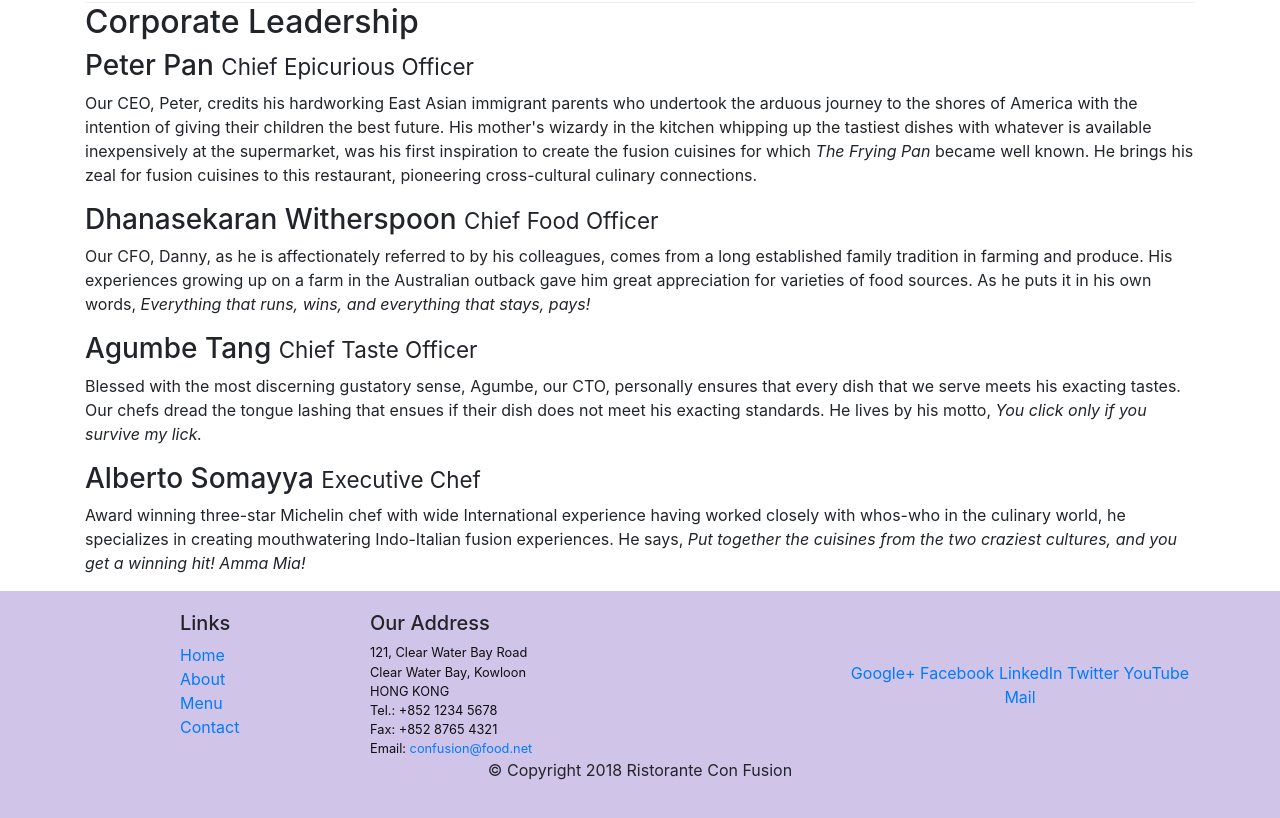
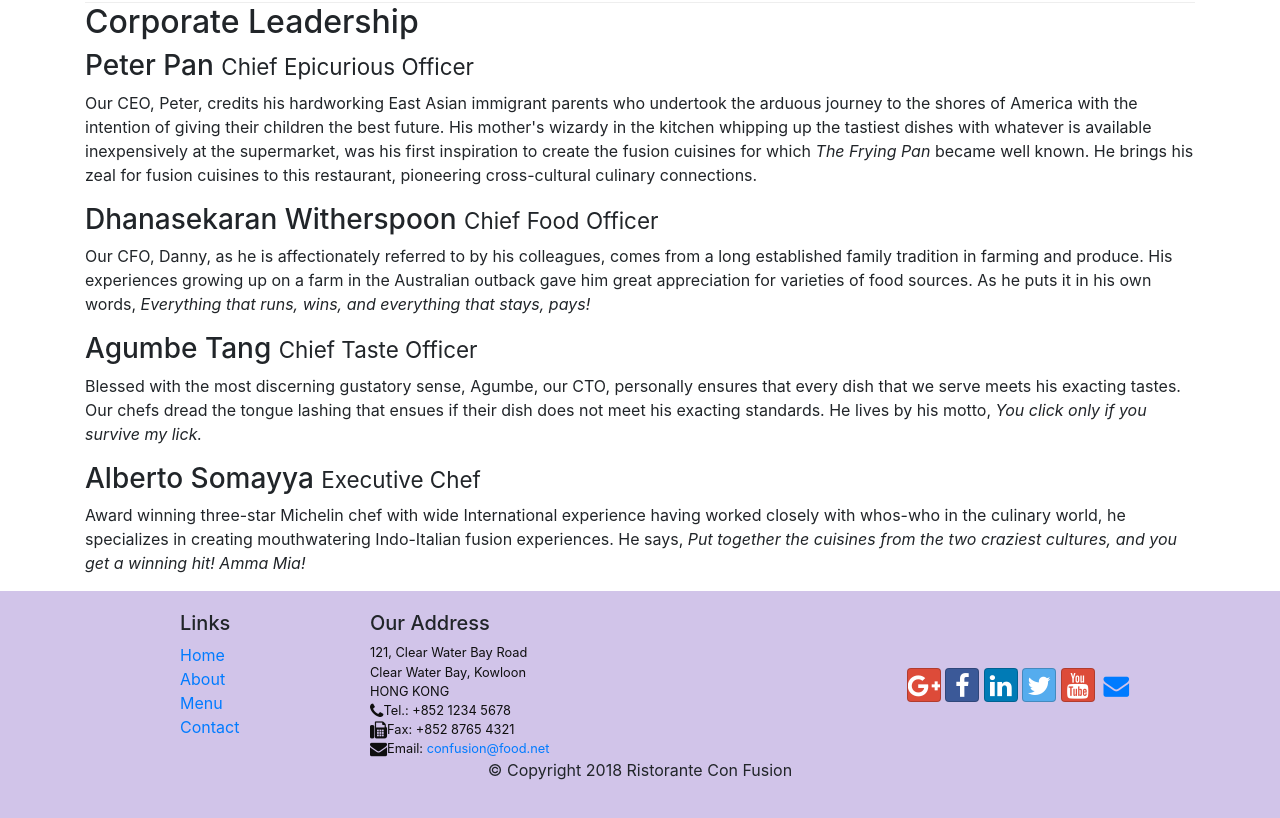
Before and after one commit to bejuzb0/confusion-Restaurant, a website: page aboutus.html in a window 1280 px wide. Shown: the part 862-1680 px from the top of the page. Drawn offline with nearby package versions, Linux system fonts and the light colour scheme.

Commit message:
Icon Fonts

```diff
--- a/aboutus.html
+++ b/aboutus.html
@@ -10,6 +10,8 @@
      <!-- Bootstrap CSS -->
      <link rel="stylesheet" href="node_modules/bootstrap/dist/css/bootstrap.min.css">
      <link href="css/styles.css" rel="stylesheet">
+     <link rel="stylesheet" href="node_modules/font-awesome/css/font-awesome.min.css">
+     <link rel="stylesheet" href="node_modules/bootstrap-social/bootstrap-social.css">
 
     <title>Ristorante Con Fusion: About Us</title>
 
@@ -25,10 +27,10 @@
             <a class="navbar-brand mr-auto" href="./index.html">Ristorate Con Fusion</a>
             <div class="collapse navbar-collapse" id="Navbar">
                 <ul class="navbar-nav mr-auto">
-                    <li class="nav-item "><a class="nav-link" href="./index.html">Home</a></li>
-                    <li class="nav-item active"><a class="nav-link" href="#">About</a>
-                    <li class="nav-item"><a class="nav-link" href="#">Menu</a>
-                    <li class="nav-item"><a class="nav-link" href="#">Contact Us</a>
+                    <li class="nav-item "><a class="nav-link" href="./index.html"><span class="fa fa-home fa-lg"></span> Home</a></li>
+                    <li class="nav-item active"><a class="nav-link" href="#"><span class="fa fa-info fa-lg"></span> About</a>
+                    <li class="nav-item"><a class="nav-link" href="#"><span class="fa fa-list fa-lg"></span> Menu</a>
+                    <li class="nav-item"><a class="nav-link" href="#"><span class="fa fa-address-card fa-lg"></span> Contact Us</a>
                 </ul>
             </div>
         </div>
@@ -104,19 +106,19 @@
 		              121, Clear Water Bay Road<br>
 		              Clear Water Bay, Kowloon<br>
 		              HONG KONG<br>
-		              Tel.: +852 1234 5678<br>
-		              Fax: +852 8765 4321<br>
-		              Email: <a href="mailto:confusion@food.net">confusion@food.net</a>
+		              <i class="fa fa-phone fa-lg"></i>Tel.: +852 1234 5678<br>
+		              <i class="fa fa-fax fa-lg"></i>Fax: +852 8765 4321<br>
+		              <i class="fa fa-envelope fa-lg"></i>Email: <a href="mailto:confusion@food.net">confusion@food.net</a>
 		           </address>
                 </div>
                 <div class="col-12 col-sm-4 align-self-center">
                     <div class="text-center">
-                        <a href="http://google.com/+">Google+</a>
-                        <a href="http://www.facebook.com/profile.php?id=">Facebook</a>
-                        <a href="http://www.linkedin.com/in/">LinkedIn</a>
-                        <a href="http://twitter.com/">Twitter</a>
-                        <a href="http://youtube.com/">YouTube</a>
-                        <a href="mailto:">Mail</a>
+                        <a class="btn btn-social-icon btn-google" href="http://google.com/+"><i class="fa fa-google-plus fa-lg"></i></a>
+                        <a class="btn btn-social-icon btn-facebook" href="http://www.facebook.com/profile.php?id="><i class="fa fa-facebook fa-lg"></i></a>
+                        <a class="btn btn-social-icon btn-linkedin" href="http://www.linkedin.com/in/"><i class="fa fa-linkedin fa-lg"></i></a>
+                        <a class="btn btn-social-icon btn-twitter" href="http://twitter.com/"><i class="fa fa-twitter fa-lg"></i></a>
+                        <a class="btn btn-social-icon btn-google" href="http://youtube.com/"><i class="fa fa-youtube fa-lg"></i></a>
+                        <a class="btn btn-social-icon" href="mailto:"><i class="fa fa-envelope fa-large"></i></a>
                     </div>
                 </div>
            </div>
--- a/package.json
+++ b/package.json
@@ -15,6 +15,8 @@
   },
   "dependencies": {
     "bootstrap": "^4.0.0",
+    "bootstrap-social": "^5.1.1",
+    "font-awesome": "^4.7.0",
     "jquery": "^3.3.1",
     "popper.js": "^1.12.9"
   }
```
Also changed, not shown: index.html (+15 -13 lines), 1 other file.
